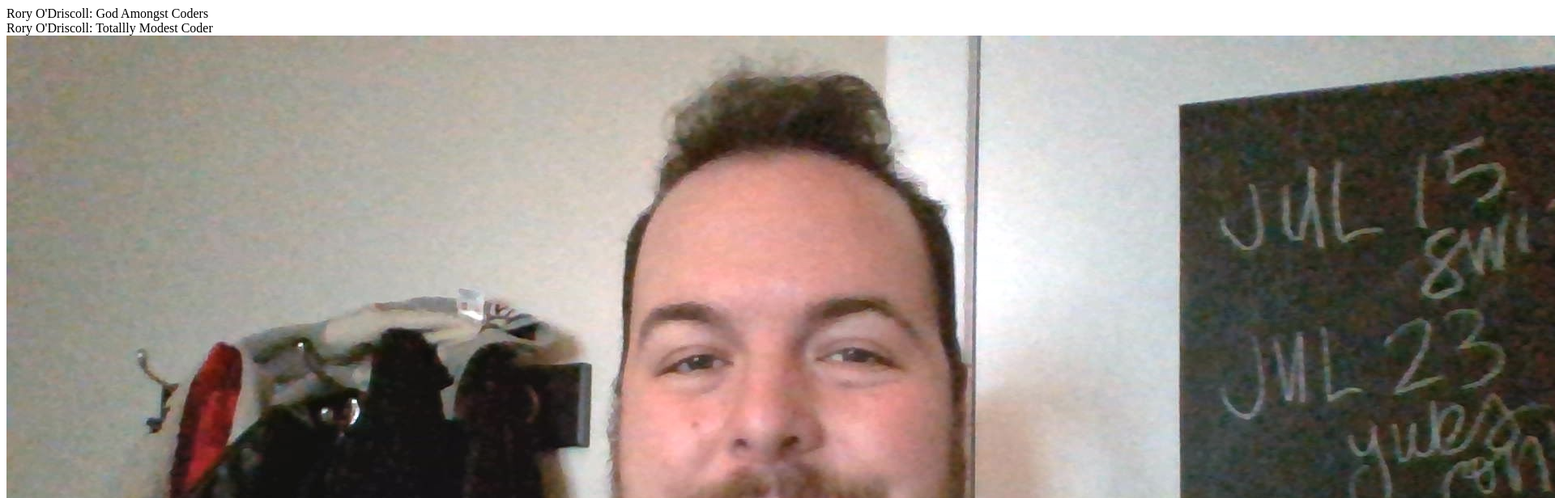
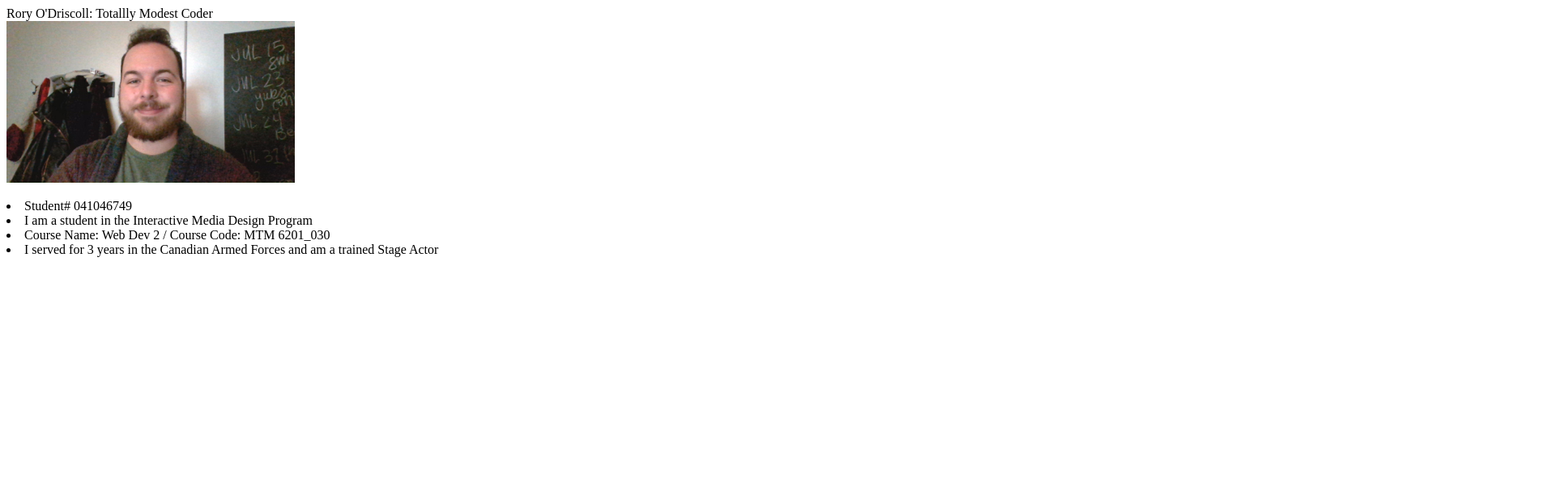
Before and after one commit to odri0019/mtm6201-week1, a plain HTML site: page index.html in a window 1280 px wide. Shown: the top 616 px of the page at 81% size, 1920 px wide, since content can reach past the window. Drawn offline with Linux system fonts and the light colour scheme.

Commit message:
updated css

```diff
--- a/css/main.css
+++ b/css/main.css
@@ -1,4 +1,4 @@
-#image{
-    max-height: 250px;
-    max-width: 325px;
+.image{
+    max-height: 200px;
+    max-width: 400px;
 }
--- a/index.html
+++ b/index.html
@@ -1,9 +1,9 @@
 <!DOCTYPE html>
 <html>
-    <head>Rory O'Driscoll: God Amongst Coders</head>
     <body>
+        <link href="css/main.css" rel="stylesheet">
         <Header>Rory O'Driscoll: Totallly Modest Coder</Header>
-        <img id="image" src="images/rory.jpg" alt="rory.jpg">
+        <img class="image" src="images/rory.jpg" alt="rory.jpg">
         <dl>
             <li>Student# 041046749</li>
             <li>I am a student in the Interactive Media Design Program</li>
```
